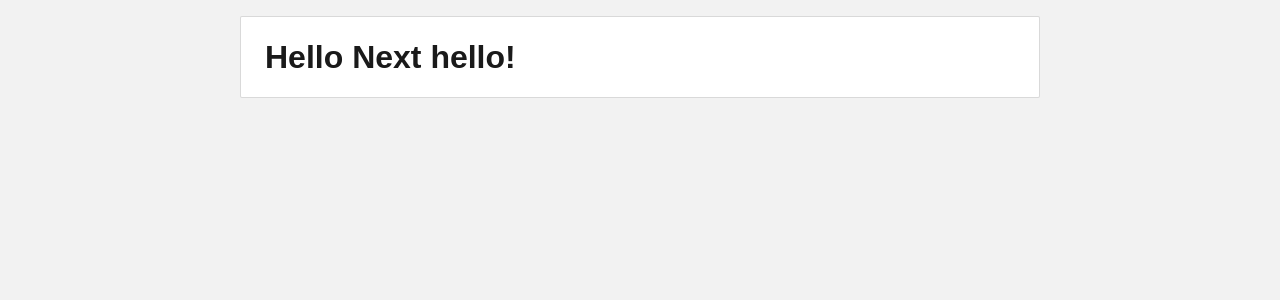
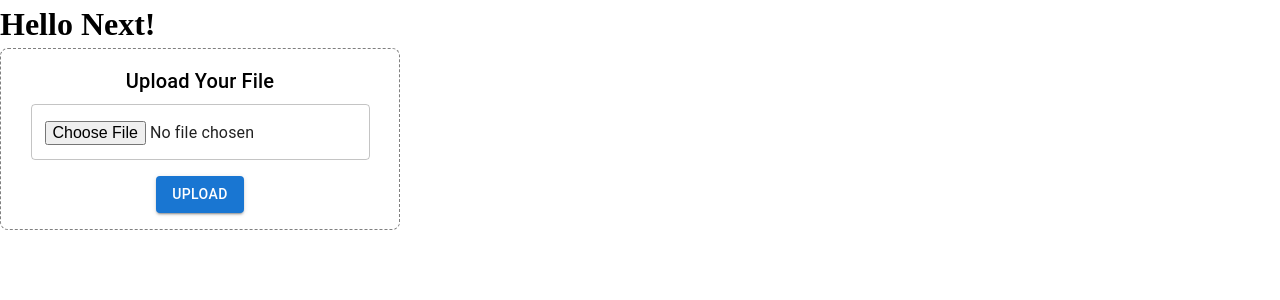
Before and after one commit to elainegt20/Front-end-module-project, a Next.js app in the folder auto-quiz-app/: page / in a window 1280 px wide. Shown: the top 300 px of the page. Built offline with nearby package versions, Linux system fonts and the light colour scheme.

Commit message:
upload and save pdf on node.js server temporarily

```diff
--- /dev/null
+++ b/auto-quiz-app/src/app/components/FileUploader.js
@@ -0,0 +1,104 @@
+// components/UploadForm.js
+
+// 'use client';
+
+// import { useState } from 'react';
+
+// export default function UploadForm() {
+//   const [file, setFile] = useState();
+
+//   const onSubmit = async (e) => {
+//     e.preventDefault();
+//     if (!file) return;
+
+//     try {
+//       const data = new FormData();
+//       data.set('file', file);
+
+//       const res = await fetch('/api/upload', {
+//         method: 'POST',
+//         body: data,
+//       });
+
+//       // Handle the error
+//       if (!res.ok) throw new Error(await res.text());
+//     } catch (e) {
+//       // Handle errors here
+//       console.error(e);
+//     }
+//   };
+
+//   return (
+//     <form onSubmit={onSubmit}>
+//       <input
+//         type="file"
+//         name="file"
+//         onChange={(e) => setFile(e.target.files?.[0])}
+//       />
+//       <input type="submit" value="Upload" />
+//     </form>
+//   );
+// }
+
+'use client';
+
+import React from 'react';
+import Button from '@mui/material/Button';
+
+import TextField from '@mui/material/TextField';
+import Box from '@mui/material/Box';
+import Typography from '@mui/material/Typography';
+import styles from '../styles.css';
+
+export default function FileUploader() {
+  const [file, setFile] = React.useState(null);
+
+  const onSubmit = async (e) => {
+    e.preventDefault();
+
+    if (!file) return;
+
+    try {
+      const data = new FormData();
+      data.set('file', file);
+
+      const response = await fetch('/api/upload', {
+        method: 'POST',
+        body: data,
+      });
+      if (!response.ok) {
+        throw new Error(await response.text());
+      }
+    } catch (error) {
+      console.error(error);
+    }
+  };
+  return (
+    <Box
+      sx={{
+        p: 2,
+        border: '1px dashed grey',
+        borderRadius: 2,
+        textAlign: 'center',
+        maxWidth: 400,
+      }}
+    >
+      <Typography variant="h6" gutterBottom>
+        Upload Your File
+      </Typography>
+      <form onSubmit={onSubmit}>
+        <TextField
+          type="file"
+          onChange={(e) => setFile(e.target.files[0])}
+          variant="outlined"
+          normal
+          InputLabelProps={{ shrink: true }}
+          sx={{ mb: 2 }}
+        />
+        <Button type="sumit" variant="contained" color="primary">
+          Upload
+        </Button>
+      </form>
+    </Box>
+  );
+}
--- a/auto-quiz-app/src/app/page.js
+++ b/auto-quiz-app/src/app/page.js
@@ -1,10 +1,11 @@
 import React from 'react';
+import UploadeForm from './components/FileUploader';
 
 function Home() {
-  const name = 'hello';
   return (
     <main>
-      <h1>Hello Next {name}!</h1>
+      <h1>Hello Next!</h1>
+      <UploadeForm />
     </main>
   );
 }
--- a/auto-quiz-app/src/app/styles.css
+++ b/auto-quiz-app/src/app/styles.css
@@ -1,6 +1,5 @@
 /*
-  Josh's Custom CSS Reset
-  https://www.joshwcomeau.com/css/custom-css-reset/
+  css reset
 */
 *,
 *::before,
@@ -45,31 +44,3 @@ h6 {
 #__next {
   isolation: isolate;
 }
-
-/* Minimal styles */
-body {
-  display: flex;
-  flex-direction: column;
-  justify-content: flex-start;
-  padding: 16px;
-  min-height: 100%;
-  font-family: sans-serif;
-  background: hsl(0deg 0% 95%);
-  color: hsl(0deg 0% 10%);
-}
-main {
-  width: 100%;
-  max-width: 800px;
-  padding: 16px 24px;
-  margin: 0px auto;
-  border: 1px solid hsl(0deg 0% 50% / 0.3);
-  border-radius: 2px;
-  background: white;
-}
-footer {
-  width: 100%;
-  font-size: 0.875rem;
-  color: hsl(0deg 0% 30%);
-  text-align: center;
-  padding: 32px 0px;
-}
```
Also changed, not shown: auto-quiz-app/package.json (+12 -1 lines), auto-quiz-app/src/app/api/upload/route.js (added, +31 -0 lines), auto-quiz-app/src/app/sever.js (added), 2 other files (tests, documents, lock files or other folders).
